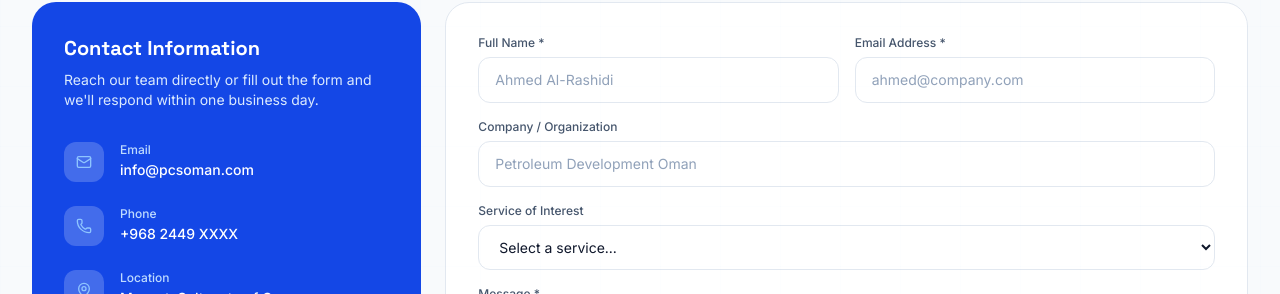
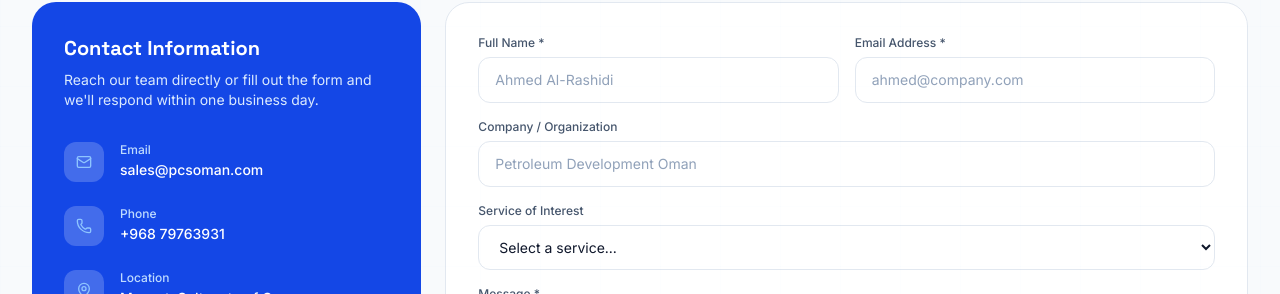
Before and after one commit to Arshedbv/powersolutions, a React (Vite) app: page / in a window 1280 px wide. Shown: the part 8615-8909 px from the top of the page. Built offline with nearby package versions, Linux system fonts and the light colour scheme.

Commit message:
Initial commit - alpha-3.1

```diff
--- a/src/components/Contact.tsx
+++ b/src/components/Contact.tsx
@@ -11,14 +11,14 @@ const contactInfo = [
   {
     icon: Mail,
     label: 'Email',
-    value: 'info@pcsoman.com',
-    href: 'mailto:info@pcsoman.com',
+    value: 'sales@pcsoman.com',
+    href: 'mailto:sales@pcsoman.com',
   },
   {
     icon: Phone,
     label: 'Phone',
-    value: '+968 2449 XXXX',
-    href: 'tel:+96824490000',
+    value: '+968 79763931',
+    href: 'tel:+96879763931',
   },
   {
     icon: MapPin,
```
